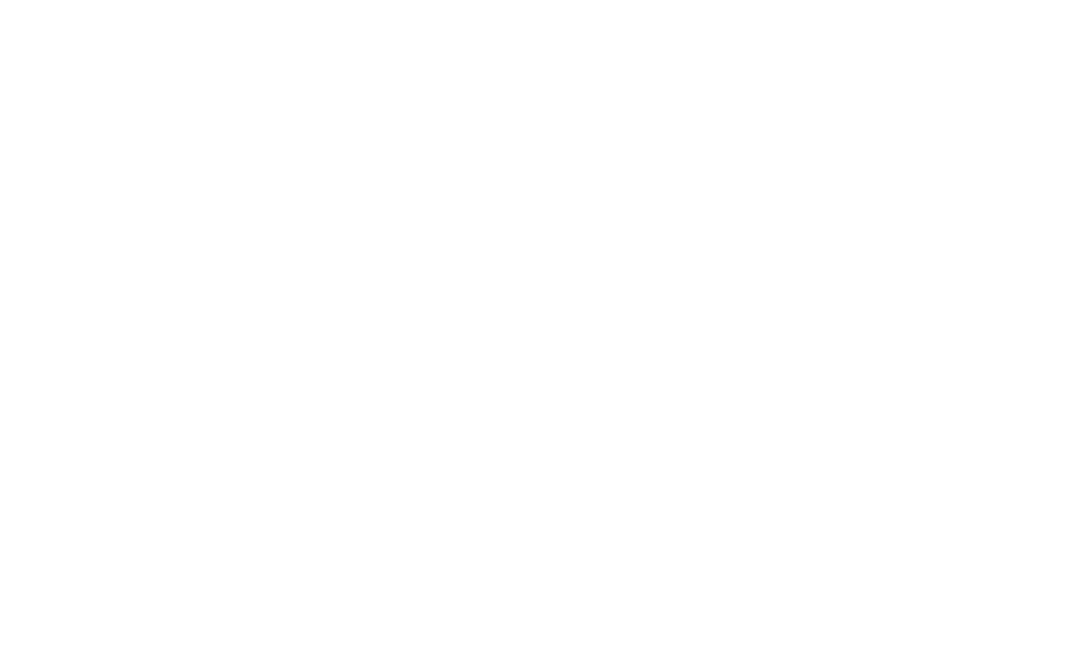
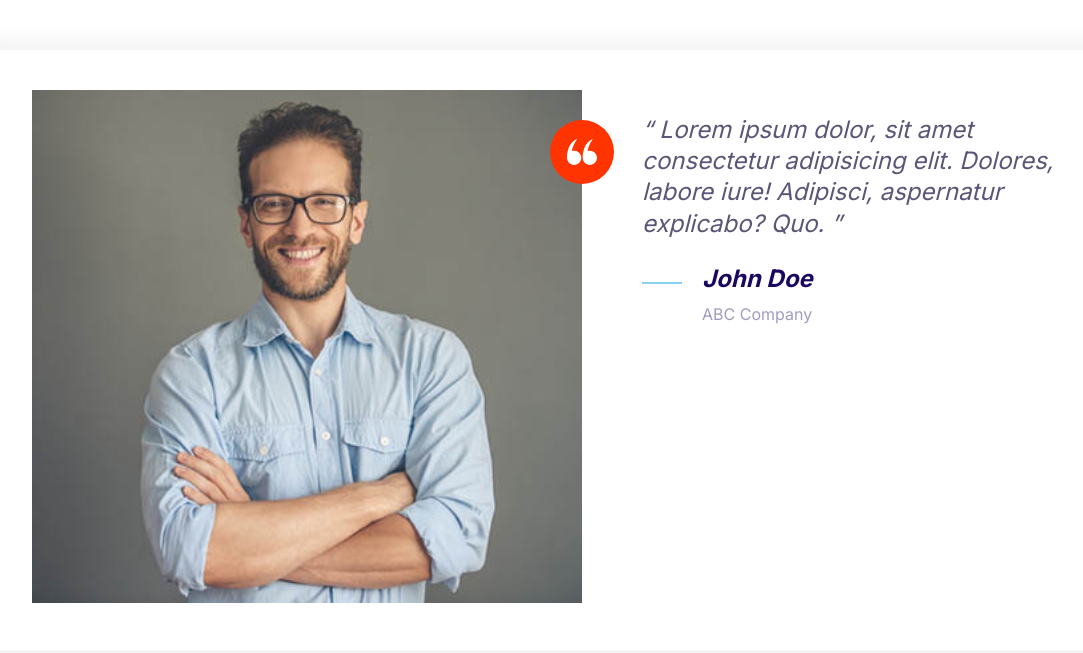
Before and after one commit to Hassan-Foadi/MySecondProject, a plain HTML site: page index 3.html in a window 1280 px wide. Shown: the whole page, without its empty margins (58-1141 px from the left). Drawn offline with Linux system fonts and the light colour scheme.

Commit message:
Build Testimonial Components.

```diff
--- a/CSS/style 3.css
+++ b/CSS/style 3.css
@@ -161,19 +161,31 @@ a {
     height: 40px;
 }
 
+.icon--small {
+    width: 30px;
+    height: 30px;
+}
 .icon--primary {
     fill: var(--color-primary)
 }
+
+.icon--white {
+    fill: white;
+}
 .icon-container {
+    align-items: center;
     background: #f3f9fa;
-    width: 64px;
-    height: 64px;
     border-radius: 100% ;
     display: inline-flex;
+    height: 64px;
     justify-content: center;
-    align-items: center;
+    width: 64px;
 
 }
+.icon-container--accent {
+    background: var(--color-accent);
+}
+
 /* Buttons */
 
 .btn {
@@ -448,3 +460,35 @@ a {
     }
 
  }
+
+ /* Testimonial */
+ .testimonial {
+    padding: 4rem;
+ }
+
+.testimonial__image {
+    position: relative;
+}
+
+ .testimonial__image > img {
+    width: 100%;
+ }
+
+ .testimonial__image > .icon-container {
+    position: absolute;
+    top: 3rem;
+    right: -32px;
+
+ }
+
+ @media screen and (min-width: 768px) {
+    .testimonial .quote,
+    .testimonial .quote__author
+     {
+        font-size: 2.4rem;
+    }
+
+    .testimonial .quote {
+        margin-left: 6rem;
+    }
+ }
--- a/index 3.html
+++ b/index 3.html
@@ -13,7 +13,40 @@
     <link rel="stylesheet" href="CSS/normalize.css" />
     <link rel="stylesheet" href="CSS/style 3.css" />
   </head>
-  <body>
-
+  <body style="padding: 5rem">
+    <div class="card testimonial">
+      <div class="grid grid--1×2">
+        <div class="testimonial__image">
+          <img
+            class="testimonial__image"
+            src="Images/testimonial.jpg"
+            alt="A happy, smiling costumer" />
+            <span class="icon-container icon-container--accent">
+              <svg class="icon icon--white icon--small">
+                <use xlink:href="Images/sprite.svg#quotes"></use>
+              </svg>
+            </span>
+        </div>
+        <blockquote class="quote">
+          <p class="quote__text">
+            Lorem ipsum dolor, sit amet consectetur adipisicing elit. Dolores,
+            labore iure! Adipisci, aspernatur explicabo? Quo.
+          </p>
+          <footer>
+            <div class="media">
+              <div class="media__image">
+                  <svg class="icon icon--primary quote__line">
+                    <use xlink:href="Images/sprite.svg#line"></use>
+                  </svg>
+              </div>
+              <div class="media__body">
+                <h3 class="media__title quote_author">John Doe</h3>
+                <p class="quote__organization">ABC Company</p>
+              </div>
+            </div>
+          </footer>
+        </blockquote>
+      </div>
+    </div>
   </body>
 </html>
```
Also changed, not shown: Images/testimonial.jpg (added).
